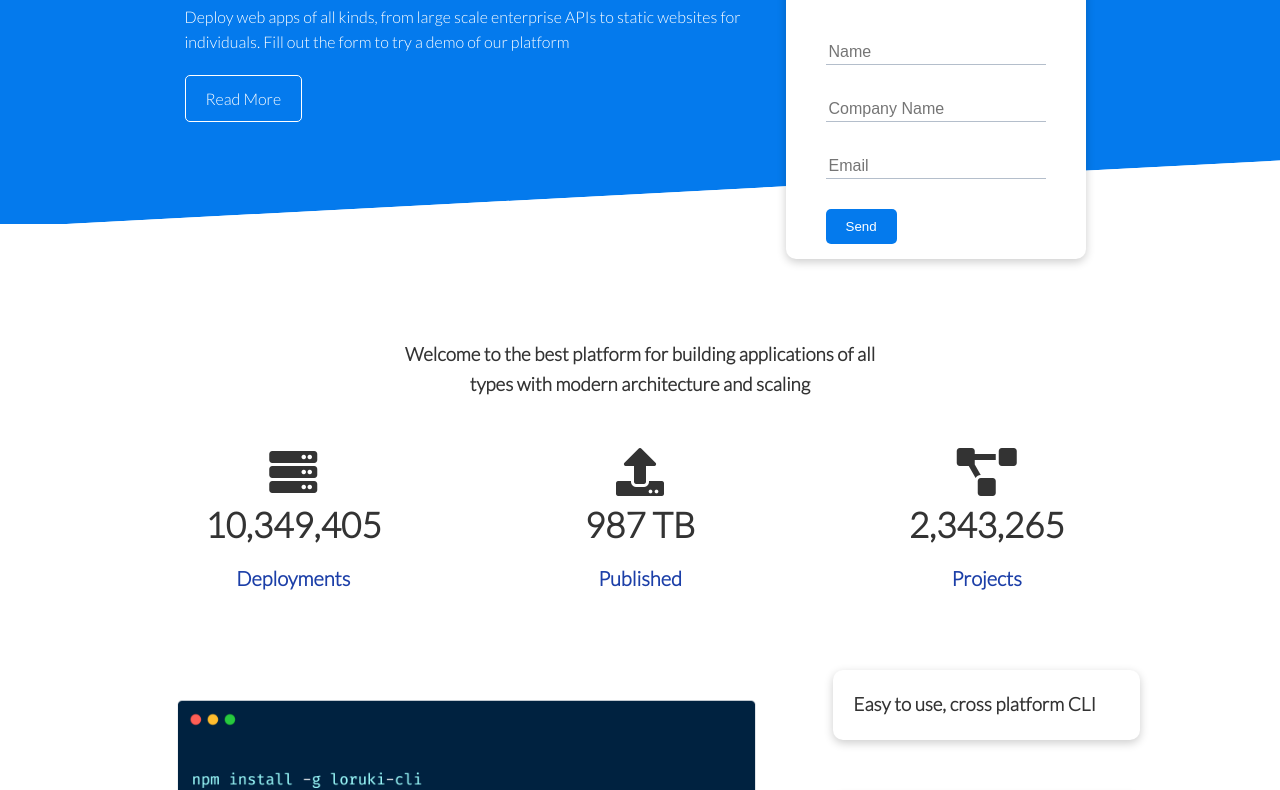
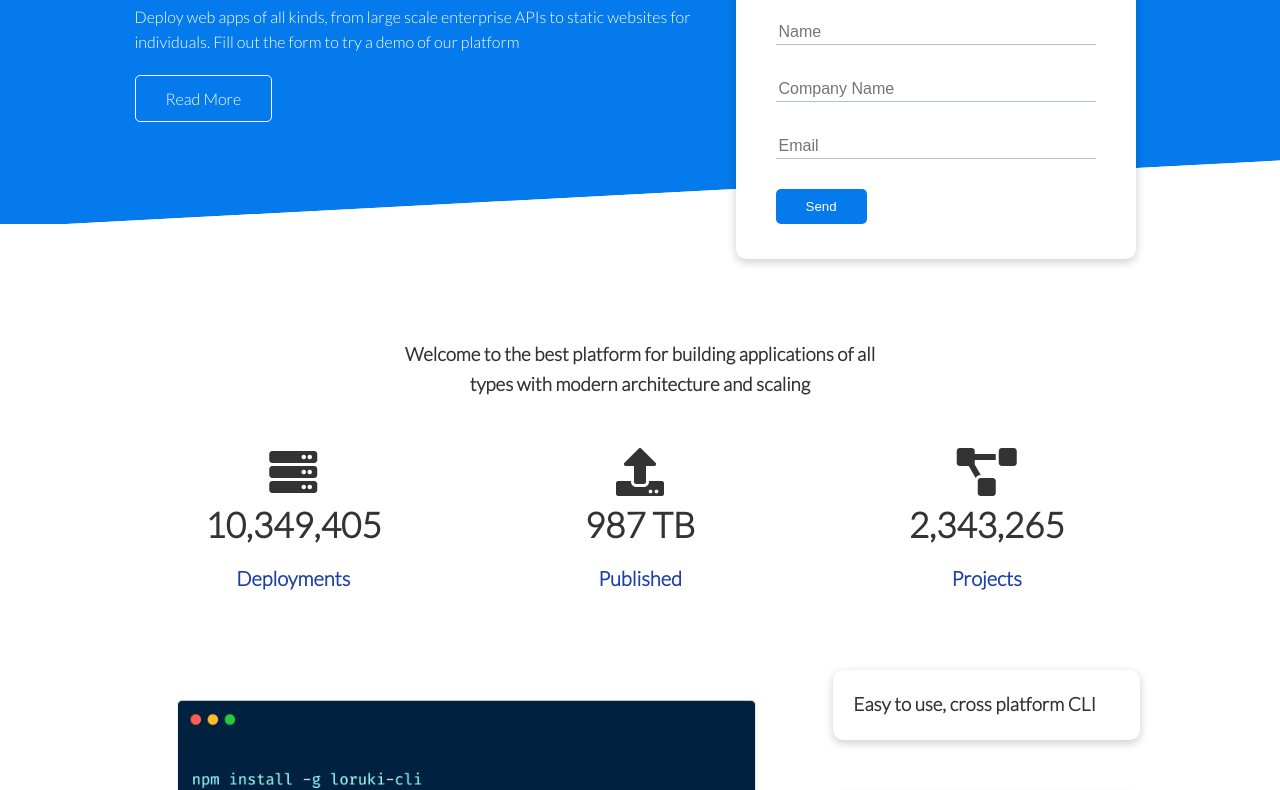
Before and after one commit to mohdshahbaz/WEBSITE-FROM-SCRATCH, a plain HTML site: page index.html in a window 1280 px wide. Shown: the part 246-1036 px from the top of the page. Drawn offline with Linux system fonts and the light colour scheme.

Commit message:
fixed form

```diff
--- a/css/style.css
+++ b/css/style.css
@@ -110,7 +110,7 @@ code, pre {
   position: relative;
   top: 60px;
   height: 350px;
-  width: 300px;
+  width: 400px;
   padding: 40px;
   z-index: 100;
   justify-self: flex-end;
@@ -368,4 +368,8 @@ code, pre {
     padding: 10px;
     background-color: rgba(0, 0, 0, 0.1);
   }
+
+  .showcase-form {
+    width: 300px;
+  }
 }
--- a/css/utilities.css
+++ b/css/utilities.css
@@ -16,7 +16,7 @@
 
 .btn {
   display: inline-block;
-  padding: 10px 20px;
+  padding: 10px 30px;
   cursor: pointer;
   background-color: var(--primary-color);
   color: #fff;
--- a/index.html
+++ b/index.html
@@ -42,7 +42,7 @@
               <input name="bot-field">
             </label>
           </p>
-          <div class="form-control">
+          <div class="form-control" style="margin-top: -10px;">
             <input type="text" name="name" placeholder="Name" required>
           </div>
           <div class="form-control">
```
